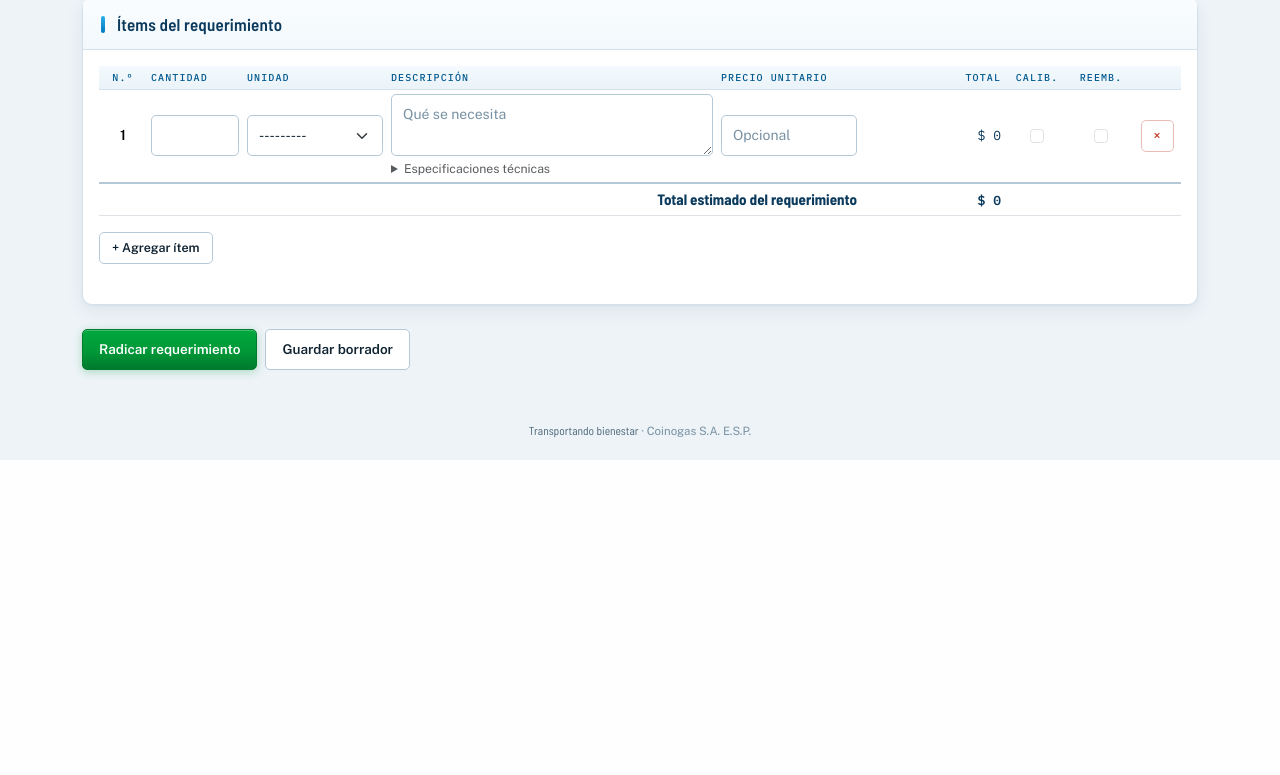
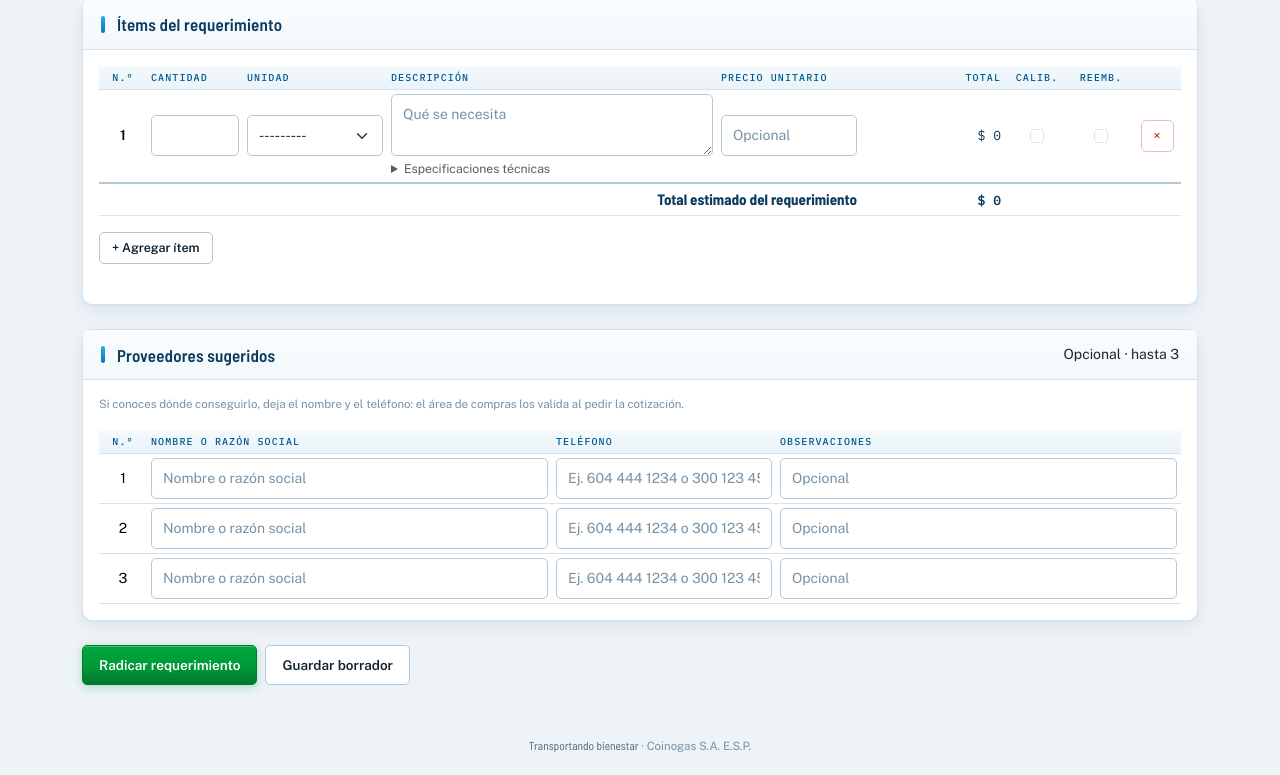
Before and after one commit to Davidcuama/via-coinogas, a Django app: page /requerimientos/nuevo/ in a window 1280 px wide. Shown: the part 773-1548 px from the top of the page. Before the commit the page ends 1233 px from the top, so only its background shows below. Run offline with Django 5.2, Linux system fonts and the light colour scheme; the visitor is signed in with stand-in values (Sample User, id 1); data that the repository does not hold is empty.

Commit message:
HU-13: sugerir hasta tres proveedores con su telefono
Modelo ProveedorSugerido (texto libre, sin maestro de proveedores, acuerdo
n. 3 con el cliente). Tres filas fijas en el formulario; opcional, pero una
fila empezada exige nombre y telefono valido. Se guardan en la misma
transaccion de la radicacion, viajan en el borrador y se muestran en la
ficha y en el correo al area de compras.

```diff
--- a/requerimientos/forms.py
+++ b/requerimientos/forms.py
@@ -1,11 +1,15 @@
+import re
+
 from django import forms
 from django.utils import timezone
 
 from .models import (
     JUSTIFICACION_MAX_LENGTH,
+    MAX_PROVEEDORES_SUGERIDOS,
     Area,
     Item,
     Prioridad,
+    ProveedorSugerido,
     Requerimiento,
     UnidadMedida,
 )
@@ -271,6 +275,148 @@ def item_formset_desde_borrador(filas):
     return _fabrica_item_formset(extra=len(filas) - 1)(initial=filas)
 
 
+# HU-13: un teléfono colombiano real tiene entre 7 dígitos (fijo local) y 12
+# (celular con indicativo +57); se deja margen hasta 15 por si el proveedor es
+# extranjero. Se aceptan los separadores con que la gente lo escribe.
+TELEFONO_CARACTERES_VALIDOS = re.compile(r"^[0-9+()\-\s.]+$")
+TELEFONO_MIN_DIGITOS = 7
+TELEFONO_MAX_DIGITOS = 15
+
+CAMPOS_PROVEEDOR = ("nombre", "telefono", "observaciones")
+
+
+def _campo_proveedor(posicion, campo):
+    """Nombre del campo del formulario para el proveedor en esa posición."""
+    return f"proveedor_{posicion}_{campo}"
+
+
+class ProveedoresSugeridosForm(forms.Form):
+    """Hasta tres proveedores sugeridos por el solicitante (HU-13).
+
+    Se usa un formulario de posiciones fijas y no un formset porque son como
+    mucho tres filas siempre visibles, igual que en el formato ADM-F-22. Todo
+    es opcional; pero una fila que se empieza a llenar debe quedar completa
+    (nombre y teléfono), porque un proveedor sin teléfono no le sirve a compras
+    para pedir la cotización.
+    """
+
+    def __init__(self, *args, **kwargs):
+        super().__init__(*args, **kwargs)
+        for posicion in range(1, MAX_PROVEEDORES_SUGERIDOS + 1):
+            self.fields[_campo_proveedor(posicion, "nombre")] = forms.CharField(
+                label=f"Proveedor {posicion}: nombre",
+                max_length=ProveedorSugerido._meta.get_field("nombre").max_length,
+                required=False,
+                widget=forms.TextInput(
+                    attrs={"class": "form-control", "placeholder": "Nombre o razón social"}
+                ),
+            )
+            self.fields[_campo_proveedor(posicion, "telefono")] = forms.CharField(
+                label=f"Proveedor {posicion}: teléfono",
+                max_length=ProveedorSugerido._meta.get_field("telefono").max_length,
+                required=False,
+                widget=forms.TextInput(
+                    attrs={
+                        "class": "form-control",
+                        "type": "tel",
+                        "inputmode": "tel",
+                        "placeholder": "Ej. 604 444 1234 o 300 123 4567",
+                    }
+                ),
+            )
+            self.fields[_campo_proveedor(posicion, "observaciones")] = forms.CharField(
+                label=f"Proveedor {posicion}: observaciones",
+                max_length=ProveedorSugerido._meta.get_field("observaciones").max_length,
+                required=False,
+                widget=forms.TextInput(attrs={"class": "form-control", "placeholder": "Opcional"}),
+            )
+
+    def full_clean(self):
+        # Igual que el encabezado (HU-15): los campos con error se resaltan.
+        super().full_clean()
+        if not self.is_bound:
+            return
+        for nombre in self.errors:
+            if nombre in self.fields:
+                attrs = self.fields[nombre].widget.attrs
+                attrs["class"] = f"{attrs.get('class', '')} is-invalid".strip()
+
+    def filas(self):
+        """Campos agrupados por posición, para pintarlos como una tabla."""
+        return [
+            {
+                "posicion": posicion,
+                **{campo: self[_campo_proveedor(posicion, campo)] for campo in CAMPOS_PROVEEDOR},
+            }
+            for posicion in range(1, MAX_PROVEEDORES_SUGERIDOS + 1)
+        ]
+
+    def clean(self):
+        datos = super().clean()
+        for posicion in range(1, MAX_PROVEEDORES_SUGERIDOS + 1):
+            valores = {
+                campo: (datos.get(_campo_proveedor(posicion, campo)) or "").strip()
+                for campo in CAMPOS_PROVEEDOR
+            }
+            if not any(valores.values()):
+                continue
+            if not valores["nombre"]:
+                self.add_error(
+                    _campo_proveedor(posicion, "nombre"),
+                    "Escribe el nombre del proveedor o deja la fila vacía.",
+                )
+            if not valores["telefono"]:
+                self.add_error(
+                    _campo_proveedor(posicion, "telefono"),
+                    "Sin teléfono, compras no puede pedir la cotización.",
+                )
+            elif not self._telefono_valido(valores["telefono"]):
+                self.add_error(
+                    _campo_proveedor(posicion, "telefono"),
+                    "Escribe un teléfono válido: solo números, espacios, +, - o paréntesis, "
+                    f"entre {TELEFONO_MIN_DIGITOS} y {TELEFONO_MAX_DIGITOS} dígitos.",
+                )
+        return datos
+
+    @staticmethod
+    def _telefono_valido(telefono):
+        if not TELEFONO_CARACTERES_VALIDOS.match(telefono):
+            return False
+        digitos = sum(caracter.isdigit() for caracter in telefono)
+        return TELEFONO_MIN_DIGITOS <= digitos <= TELEFONO_MAX_DIGITOS
+
+    def proveedores(self):
+        """Proveedores diligenciados, en orden y sin filas vacías.
+
+        Las filas se compactan: si el solicitante llenó la 1 y la 3, quedan
+        guardados como 1 y 2, igual que la numeración de los ítems (HU-06).
+        """
+        resultado = []
+        for posicion in range(1, MAX_PROVEEDORES_SUGERIDOS + 1):
+            valores = {
+                campo: (self.cleaned_data.get(_campo_proveedor(posicion, campo)) or "").strip()
+                for campo in CAMPOS_PROVEEDOR
+            }
+            if any(valores.values()):
+                resultado.append(valores)
+        return resultado
+
+    def guardar(self, requerimiento):
+        """Crea los proveedores sugeridos del requerimiento recién radicado."""
+        ProveedorSugerido.objects.bulk_create(
+            ProveedorSugerido(requerimiento=requerimiento, orden=orden, **valores)
+            for orden, valores in enumerate(self.proveedores(), start=1)
+        )
+
+
+# Nombres de todos los campos de proveedores, para el borrador (HU-18).
+CAMPOS_PROVEEDORES_FORM = tuple(
+    _campo_proveedor(posicion, campo)
+    for posicion in range(1, MAX_PROVEEDORES_SUGERIDOS + 1)
+    for campo in CAMPOS_PROVEEDOR
+)
+
+
 # HU-21: criterios de ordenamiento de la bandeja. La llave es lo que viaja en la
 # URL (?orden=...) y el valor, la etiqueta del selector y el `order_by` que aplica.
 # El último criterio de cada uno es el `pk`, para que el orden sea estable entre
--- a/requerimientos/templates/requerimientos/email/radicacion.txt
+++ b/requerimientos/templates/requerimientos/email/radicacion.txt
@@ -22,6 +22,9 @@ Justificación:
 {% endif %}{% endfor %}
 Total estimado: {{ requerimiento.total_estimado|floatformat:2 }}{% if requerimiento.tiene_items_sin_precio %} (parcial: hay ítems sin precio de referencia){% endif %}
 
+Proveedores sugeridos: {% for proveedor in requerimiento.proveedores_sugeridos.all %}
+{{ proveedor.orden }}. {{ proveedor.nombre }} - Tel. {{ proveedor.telefono }}{% if proveedor.observaciones %} ({{ proveedor.observaciones }}){% endif %}{% empty %}ninguno.{% endfor %}
+
 --
 VIA Compras - Coinogas
 Mensaje automático, no responder a este correo.
--- a/requerimientos/templates/requerimientos/requerimiento_form.html
+++ b/requerimientos/templates/requerimientos/requerimiento_form.html
@@ -9,13 +9,14 @@
     <p class="sub">Todos los campos son obligatorios.</p>
   </div>
 
-  {% if form.errors %}
+  {% if form.errors or proveedores.errors %}
     <div class="alert alert-danger" role="alert" id="resumen-errores">
       <strong>No se pudo radicar el requerimiento.</strong>
       Revisa los campos marcados:
       <ul class="mb-0">
         {% for etiqueta in form.campos_con_error %}<li>{{ etiqueta }}</li>{% endfor %}
         {% for error in form.non_field_errors %}<li>{{ error }}</li>{% endfor %}
+        {% if proveedores.errors %}<li>Proveedores sugeridos</li>{% endif %}
       </ul>
     </div>
   {% endif %}
@@ -143,6 +144,52 @@
       + Agregar ítem
     </button>
 
+      </div>
+    </div>
+
+    {# HU-13: hasta tres proveedores sugeridos, como texto libre. Es opcional, #}
+    {# pero una fila empezada debe quedar con nombre y teléfono. #}
+    <div class="card mb-4" id="proveedores-sugeridos">
+      <div class="card-header">
+        <h2>Proveedores sugeridos</h2>
+        <span class="mini">Opcional · hasta 3</span>
+      </div>
+      <div class="card-body">
+        <p class="form-text mt-0">
+          Si conoces dónde conseguirlo, deja el nombre y el teléfono: el área de
+          compras los valida al pedir la cotización.
+        </p>
+        <div class="table-responsive">
+          <table class="table table-sm align-middle mb-0" id="tabla-proveedores">
+            <thead>
+              <tr>
+                <th style="width: 3rem;" class="text-center">N.º</th>
+                <th>Nombre o razón social</th>
+                <th style="width: 14rem;">Teléfono</th>
+                <th>Observaciones</th>
+              </tr>
+            </thead>
+            <tbody>
+              {% for fila in proveedores.filas %}
+                <tr>
+                  <td class="text-center">{{ fila.posicion }}</td>
+                  <td>
+                    {{ fila.nombre }}
+                    {% for error in fila.nombre.errors %}<div class="invalid-feedback d-block">{{ error }}</div>{% endfor %}
+                  </td>
+                  <td>
+                    {{ fila.telefono }}
+                    {% for error in fila.telefono.errors %}<div class="invalid-feedback d-block">{{ error }}</div>{% endfor %}
+                  </td>
+                  <td>
+                    {{ fila.observaciones }}
+                    {% for error in fila.observaciones.errors %}<div class="invalid-feedback d-block">{{ error }}</div>{% endfor %}
+                  </td>
+                </tr>
+              {% endfor %}
+            </tbody>
+          </table>
+        </div>
       </div>
     </div>
 
--- a/requerimientos/views.py
+++ b/requerimientos/views.py
@@ -13,6 +13,7 @@ from . import borradores, perfiles
 from .forms import (
     FiltroBandejaForm,
     ItemFormSet,
+    ProveedoresSugeridosForm,
     RequerimientoForm,
     item_formset_desde_borrador,
 )
@@ -192,14 +193,27 @@ class RequerimientoCreateView(LoginRequiredMixin, CreateView):
                 contexto["items"] = item_formset_desde_borrador(
                     borradores.items(self.request.session)
                 )
+        # HU-13: proveedores sugeridos, también en el mismo POST.
+        if "proveedores" not in contexto:
+            if self.request.method == "POST":
+                contexto["proveedores"] = ProveedoresSugeridosForm(self.request.POST)
+            else:
+                contexto["proveedores"] = ProveedoresSugeridosForm(
+                    initial=borradores.valores(self.request.session)
+                )
         return contexto
 
     def form_valid(self, form):
         # HU-06: un encabezado válido todavía no basta; si los ítems no lo son,
         # se devuelve el formulario completo sin tocar la base de datos.
         items = ItemFormSet(self.request.POST)
-        if not items.is_valid():
-            return self.form_invalid(form, items)
+        proveedores = ProveedoresSugeridosForm(self.request.POST)
+        # Se validan ambos antes de decidir, para mostrar todos los errores de
+        # una vez y no uno por cada intento de radicar.
+        items_validos = items.is_valid()
+        proveedores_validos = proveedores.is_valid()
+        if not (items_validos and proveedores_validos):
+            return self.form_invalid(form, items, proveedores)
 
         form.instance.creado_por = self.request.user
 
@@ -209,6 +223,8 @@ class RequerimientoCreateView(LoginRequiredMixin, CreateView):
             items.instance = self.object
             items.save()
             self.object.renumerar_items()
+            # HU-13: los proveedores sugeridos entran en la misma transacción.
+            proveedores.guardar(self.object)
             # HU-19 + HU-35: los avisos se disparan solo si la transacción llegó a
             # confirmarse; si la radicación se deshace, no se avisa de un
             # requerimiento que no existe.
@@ -220,12 +236,17 @@ class RequerimientoCreateView(LoginRequiredMixin, CreateView):
         borradores.descartar(self.request.session)
         return respuesta
 
-    def form_invalid(self, form, items=None):
+    def form_invalid(self, form, items=None, proveedores=None):
         # HU-06: el formset se conserva tal como lo envió el usuario para que no
-        # pierda las filas que ya había diligenciado.
+        # pierda las filas que ya había diligenciado. Igual los proveedores (HU-13).
         if items is None:
             items = ItemFormSet(self.request.POST)
-        return self.render_to_response(self.get_context_data(form=form, items=items))
+        if proveedores is None:
+            proveedores = ProveedoresSugeridosForm(self.request.POST)
+            proveedores.is_valid()
+        return self.render_to_response(
+            self.get_context_data(form=form, items=items, proveedores=proveedores)
+        )
 
     def get_success_url(self):
         # HU-17: patrón Post/Redirect/Get. Tras radicar se redirige a la pantalla
@@ -275,7 +296,7 @@ class FichaRequerimientoView(PerfilRequeridoMixin, DetailView):
             super()
             .get_queryset()
             .select_related("area", "centro_costo", "prioridad", "creado_por")
-            .prefetch_related("items__unidad_medida")
+            .prefetch_related("items__unidad_medida", "proveedores_sugeridos")
         )
 
 
```
Also changed, not shown: requerimientos/admin.py (+11 -1 lines), requerimientos/borradores.py (+4 -3 lines), requerimientos/models.py (+53 -1 lines), requerimientos/templates/requerimientos/email/radicacion.html (+11 -0 lines), requerimientos/templates/requerimientos/requerimiento_ficha.html (+33 -0 lines), requerimientos/tests.py (+146 -0 lines), requerimientos/migrations/0010_proveedorsugerido.py (added).
